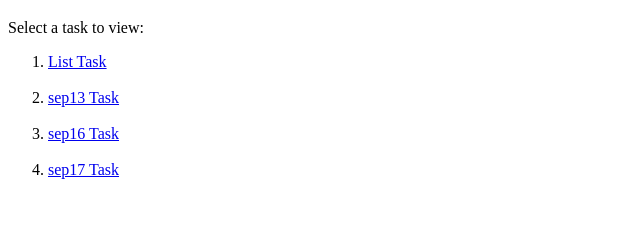
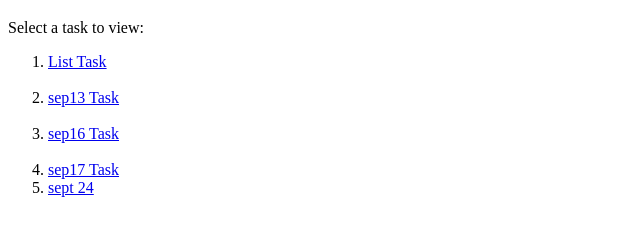
Before and after one commit to 124Yasaswi/HTML, a plain HTML site: page index.html in a window 1280 px wide. Shown: the part 61-296 px from the top of the page, without its empty margins (0-640 px from the left). Drawn offline with Linux system fonts and the light colour scheme.

Commit message:
index.html

```diff
--- a/index.html
+++ b/index.html
@@ -13,6 +13,7 @@
   <li><a href="marque.html">sep13 Task </li><br>
   <li><a href="Table.html">sep16 Task </li> <br>
   <li><a href="Tabletask2.html">sep17 Task</li>
+  <li><a href="sampleyoutube.html">sept 24</li>
 </ol>
 
 
```
